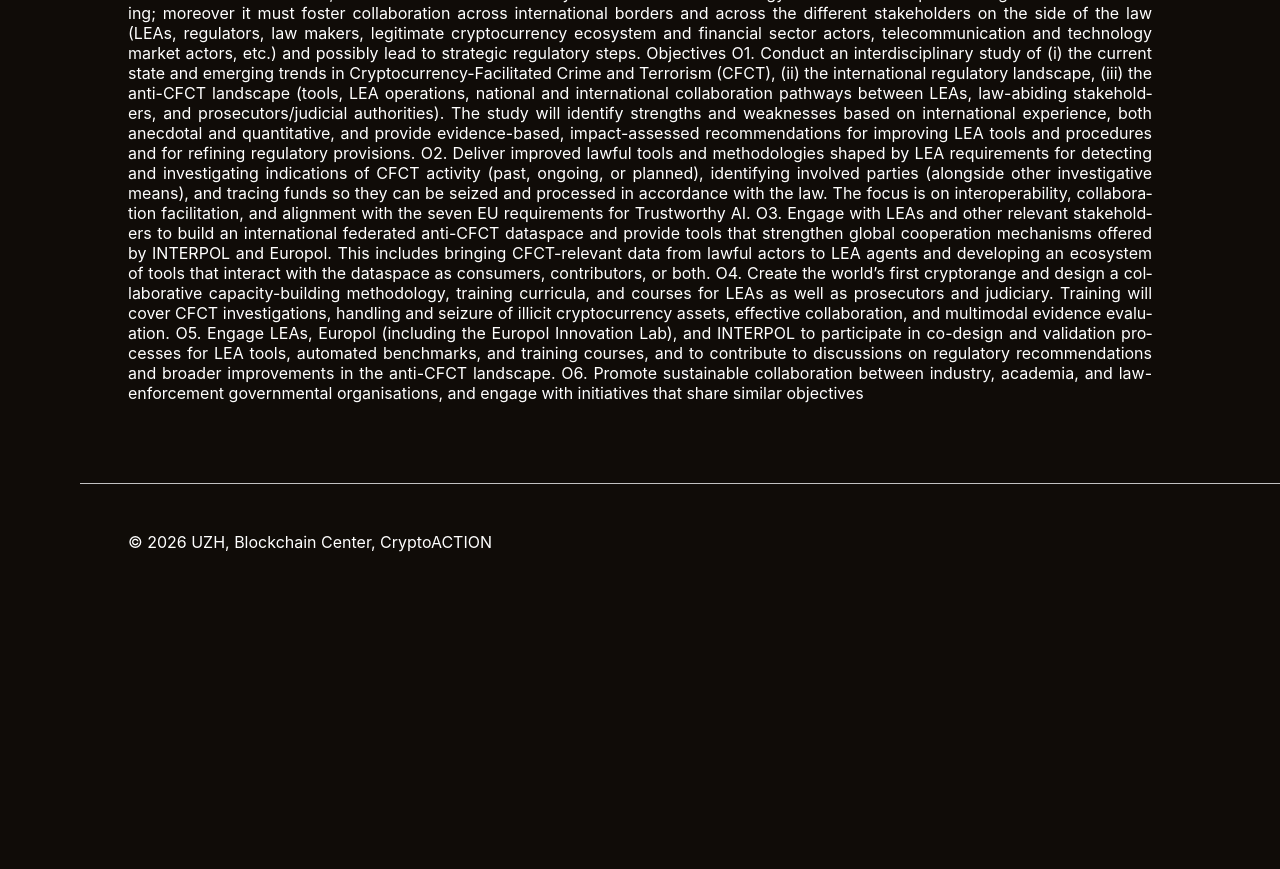
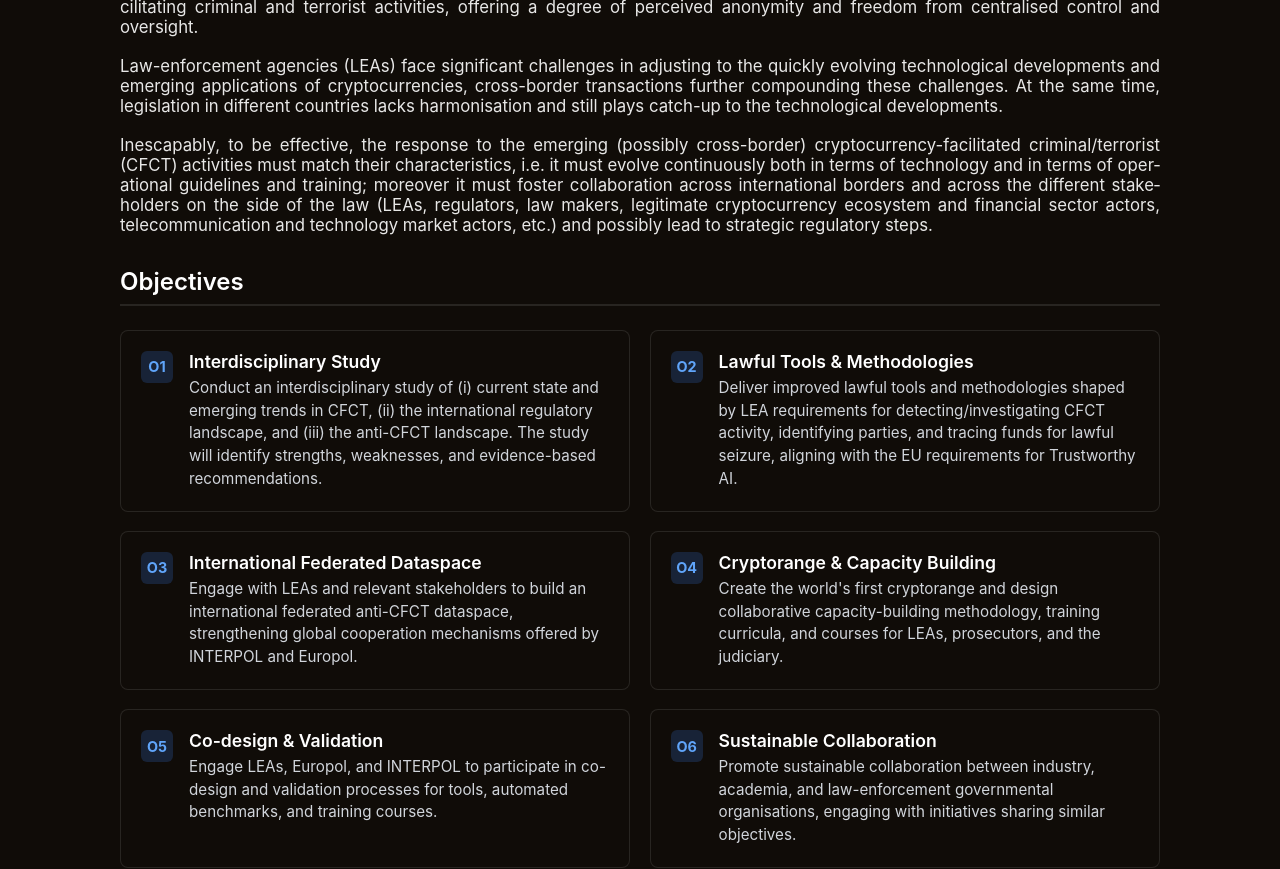
Before and after one commit to Olstra/CryptoACTION-website, a React (Vite) app: page /about in a window 1280 px wide. Shown: the part 440-1309 px from the top of the page. Before the commit the page ends 1040 px from the top, so only its background shows below. Built offline with nearby package versions, Linux system fonts and the light colour scheme.

Commit message:
Make 'about' component pretty. Add simple site reactivity.

```diff
--- a/src/components/About/About.module.sass
+++ b/src/components/About/About.module.sass
@@ -1,15 +1,85 @@
-$text-color: white
+@use "../../styles/colorpalette" as *
+
+.aboutContainer
+  max-width: 1000px
+  line-height: 1.7
 
 .aboutTitle
-  color: $text-color
-  text-align: justify
-  text-align-last: left
+  font-size: 2rem
+  font-weight: 700
+  margin-bottom: 0.5rem
+  text-align: left
+  line-height: 1.2
 
 .aboutSubtitle
-  color: grey
+  color: #9ca3af
+  font-size: 1rem
+  margin-top: 0
+  margin-bottom: 2rem
+  text-align: left
+
+.sectionBlock
+  margin-top: 2rem
+
+.sectionHeading
+  color: $text-color
+  font-size: 1.5rem
+  font-weight: 600
+  margin-bottom: 1rem
+  border-bottom: 2px solid rgba(255, 255, 255, 0.1)
+  padding-bottom: 0.5rem
 
 .aboutParagraph
   color: $text-color
   text-align: justify
   text-align-last: left
   hyphens: auto
+  margin-bottom: 1.2rem
+  font-size: 1.05rem
+  opacity: 0.9
+
+.objectivesGrid
+  display: grid
+  grid-template-columns: 1fr
+  gap: 1.2rem
+  margin-top: 1.5rem
+
+  @media (min-width: 768px)
+    grid-template-columns: repeat(2, 1fr)
+
+.objectiveCard
+  background: $background-color
+  border: 1px solid rgba(255, 255, 255, 0.1)
+  border-radius: 8px
+  padding: 1.25rem
+  display: flex
+  gap: 1rem
+  transition: transform 0.2s ease
+
+  &:hover
+    transform: translateY(-2px)
+    border-color: rgba(255, 255, 255, 0.2)
+
+.objectiveCode
+  background: rgba(59, 130, 246, 0.2)
+  color: #60a5fa
+  font-weight: 700
+  font-size: 0.9rem
+  height: 32px
+  width: 32px
+  display: flex
+  align-items: center
+  justify-content: center
+  border-radius: 6px
+  flex-shrink: 0
+
+.objectiveTitle
+  font-size: 1.1rem
+  font-weight: 600
+  margin-bottom: 0.3rem
+
+.objectiveDesc
+  color: #d1d5db
+  font-size: 0.95rem
+  text-align: left
+  line-height: 1.5
--- a/src/components/About/About.tsx
+++ b/src/components/About/About.tsx
@@ -3,7 +3,8 @@ import styles from "./About.module.sass";
 import {
   projectTitle,
   projectSubtitle,
-  projectDescription,
+  projectBackground,
+  projectObjectives,
 } from "./projectDescriptionText.tsx";
 
 export const About: React.FC = () => {
@@ -11,8 +12,30 @@ export const About: React.FC = () => {
     <section className="content-section">
       <h1 className={styles.aboutTitle}>{projectTitle}</h1>
       <p className={styles.aboutSubtitle}>{projectSubtitle}</p>
-      <br />
-      <p className={styles.aboutParagraph}>{projectDescription}</p>
+
+      <div className={styles.sectionBlock}>
+        <h2 className={styles.sectionHeading}>Background</h2>
+        {projectBackground.map((paragraph, index) => (
+          <p key={index} className={styles.aboutParagraph}>
+            {paragraph}
+          </p>
+        ))}
+      </div>
+
+      <div className={styles.sectionBlock}>
+        <h2 className={styles.sectionHeading}>Objectives</h2>
+        <div className={styles.objectivesGrid}>
+          {projectObjectives.map((obj) => (
+            <div key={obj.code} className={styles.objectiveCard}>
+              <span className={styles.objectiveCode}>{obj.code}</span>
+              <div>
+                <h3 className={styles.objectiveTitle}>{obj.title}</h3>
+                <p className={styles.objectiveDesc}>{obj.description}</p>
+              </div>
+            </div>
+          ))}
+        </div>
+      </div>
     </section>
   );
 };
--- a/src/components/About/projectDescriptionText.tsx
+++ b/src/components/About/projectDescriptionText.tsx
@@ -1,29 +1,50 @@
-export const projectTitle = `
-    CryptoACTION: Combating Cryptocurrency-Facilitated Crime and Terrorism with Interoperable, Trustworthy, AI-Enhanced Collaborative Tools, and Improved Information Sharing, Operations, and Training for LEAs
-`;
+export const projectTitle =
+  "CryptoACTION: Combating Cryptocurrency-Facilitated Crime and Terrorism with Interoperable, Trustworthy, AI-Enhanced Collaborative Tools, and Improved Information Sharing, Operations, and Training for LEAs";
 
-export const projectSubtitle = `
-    (Funding project: HORIZON-CL3-2024-FCT-01-08 Tracing of cryptocurrencies transactions related to criminal purposes)
-`;
+export const projectSubtitle =
+  "(Funding project: HORIZON-CL3-2024-FCT-01-08 Tracing of cryptocurrencies transactions related to criminal purposes)";
 
-export const projectDescription = `
-    Background:
-    The advent of cryptocurrencies unlocked opportunities for legitimate innovation but at the same time offered a new platform for facilitating criminal and terrorist activities, offering a degree of perceived anonymity and freedom from centralised control and oversight. Law-enforcement agencies (LEAs) face significant challenges in adjusting to the quickly evolving technological developments and emerging applications of cryptocurrencies, cross-border transactions further compounding these challenges. At the same time, legislation in different countries lacks harmonisation and still plays catch-up to the technological developments. Inescapably, to be effective, the response to the emerging (possibly cross-border) cryptocurrency-facilitated criminal/terrorist (CFCT) activities must match their characteristics, i.e. it must evolve continuously both in terms of technology and in terms of operational guidelines and training; moreover it must foster collaboration across international borders and across the different stakeholders on the side of the law (LEAs, regulators, law makers, legitimate cryptocurrency ecosystem and financial sector actors, telecommunication and technology market actors, etc.) and possibly lead to strategic regulatory steps.
+export const projectBackground = [
+  "The advent of cryptocurrencies unlocked opportunities for legitimate innovation but at the same time offered a new platform for facilitating criminal and terrorist activities, offering a degree of perceived anonymity and freedom from centralised control and oversight.",
+  "Law-enforcement agencies (LEAs) face significant challenges in adjusting to the quickly evolving technological developments and emerging applications of cryptocurrencies, cross-border transactions further compounding these challenges. At the same time, legislation in different countries lacks harmonisation and still plays catch-up to the technological developments.",
+  "Inescapably, to be effective, the response to the emerging (possibly cross-border) cryptocurrency-facilitated criminal/terrorist (CFCT) activities must match their characteristics, i.e. it must evolve continuously both in terms of technology and in terms of operational guidelines and training; moreover it must foster collaboration across international borders and across the different stakeholders on the side of the law (LEAs, regulators, law makers, legitimate cryptocurrency ecosystem and financial sector actors, telecommunication and technology market actors, etc.) and possibly lead to strategic regulatory steps.",
+];
 
-    Objectives
-    O1. Conduct an interdisciplinary study of
-    (i) the current state and emerging trends in Cryptocurrency-Facilitated Crime and Terrorism (CFCT),
-    (ii) the international regulatory landscape,
-    (iii) the anti-CFCT landscape (tools, LEA operations, national and international collaboration pathways between LEAs, law-abiding stakeholders, and prosecutors/judicial authorities).
-    The study will identify strengths and weaknesses based on international experience, both anecdotal and quantitative, and provide evidence-based, impact-assessed recommendations for improving LEA tools and procedures and for refining regulatory provisions.
-
-    O2. Deliver improved lawful tools and methodologies shaped by LEA requirements for detecting and investigating indications of CFCT activity (past, ongoing, or planned), identifying involved parties (alongside other investigative means), and tracing funds so they can be seized and processed in accordance with the law. The focus is on interoperability, collaboration facilitation, and alignment with the seven EU requirements for Trustworthy AI.
-
-    O3. Engage with LEAs and other relevant stakeholders to build an international federated anti-CFCT dataspace and provide tools that strengthen global cooperation mechanisms offered by INTERPOL and Europol. This includes bringing CFCT-relevant data from lawful actors to LEA agents and developing an ecosystem of tools that interact with the dataspace as consumers, contributors, or both.
-
-    O4. Create the world’s first cryptorange and design a collaborative capacity-building methodology, training curricula, and courses for LEAs as well as prosecutors and judiciary. Training will cover CFCT investigations, handling and seizure of illicit cryptocurrency assets, effective collaboration, and multimodal evidence evaluation.
-
-    O5. Engage LEAs, Europol (including the Europol Innovation Lab), and INTERPOL to participate in co-design and validation processes for LEA tools, automated benchmarks, and training courses, and to contribute to discussions on regulatory recommendations and broader improvements in the anti-CFCT landscape.
-
-    O6. Promote sustainable collaboration between industry, academia, and law-enforcement governmental organisations, and engage with initiatives that share similar objectives
-`;
+export const projectObjectives = [
+  {
+    code: "O1",
+    title: "Interdisciplinary Study",
+    description:
+      "Conduct an interdisciplinary study of (i) current state and emerging trends in CFCT, (ii) the international regulatory landscape, and (iii) the anti-CFCT landscape. The study will identify strengths, weaknesses, and evidence-based recommendations.",
+  },
+  {
+    code: "O2",
+    title: "Lawful Tools & Methodologies",
+    description:
+      "Deliver improved lawful tools and methodologies shaped by LEA requirements for detecting/investigating CFCT activity, identifying parties, and tracing funds for lawful seizure, aligning with the EU requirements for Trustworthy AI.",
+  },
+  {
+    code: "O3",
+    title: "International Federated Dataspace",
+    description:
+      "Engage with LEAs and relevant stakeholders to build an international federated anti-CFCT dataspace, strengthening global cooperation mechanisms offered by INTERPOL and Europol.",
+  },
+  {
+    code: "O4",
+    title: "Cryptorange & Capacity Building",
+    description:
+      "Create the world's first cryptorange and design collaborative capacity-building methodology, training curricula, and courses for LEAs, prosecutors, and the judiciary.",
+  },
+  {
+    code: "O5",
+    title: "Co-design & Validation",
+    description:
+      "Engage LEAs, Europol, and INTERPOL to participate in co-design and validation processes for tools, automated benchmarks, and training courses.",
+  },
+  {
+    code: "O6",
+    title: "Sustainable Collaboration",
+    description:
+      "Promote sustainable collaboration between industry, academia, and law-enforcement governmental organisations, engaging with initiatives sharing similar objectives.",
+  },
+];
--- a/src/index.sass
+++ b/src/index.sass
@@ -1,5 +1,14 @@
 @use "styles/colorpalette" as *
 @use "styles/gaps" as *
+
+html, body
+  margin: 0
+  padding: 0
+  background-color: $background-color
+  color: $text-color
+
+h1, h2, h3, h4, h5, h6, p, span, a, li
+  color: $text-color
 
 h1
   margin-bottom: 1rem
@@ -10,7 +19,16 @@ h2
   margin-bottom: 1rem
 
 .content-section
-  padding-left: $padding
-  padding-right: $padding
-  color: $text-color
-  margin: $margin * 0.75 $margin $margin
+  width: 100%
+  max-width: 1200px
+  margin: 0 auto
+  box-sizing: border-box
+  background-color: $background-color
+
+  padding: 2rem 2rem
+
+  @media (min-width: 640px)
+    padding: 2rem 3rem
+
+  @media (min-width: 1024px)
+    padding: 3rem 5rem
```
